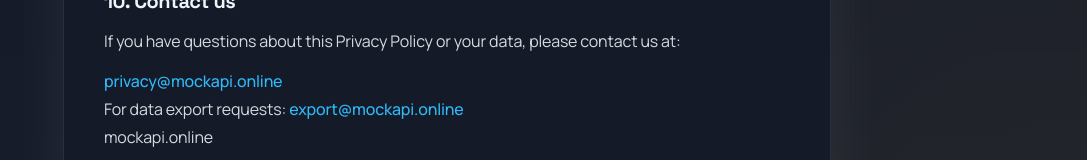
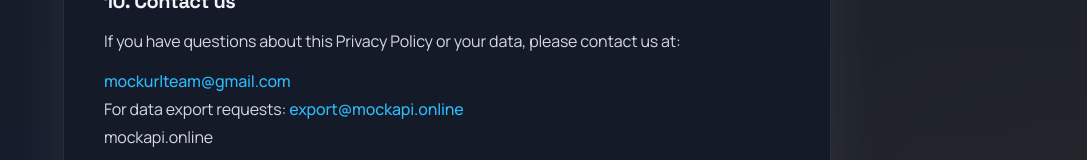
Before and after one commit to AnirudhaGadekar/Mock-API, a React (Vite) app in the folder frontend/: page /privacy in a window 1280 px wide. Shown: the part 2572-2732 px from the top of the page, without its empty margins (193-1280 px from the left). Built offline with nearby package versions, Linux system fonts and the light colour scheme; no server answers.

Commit message:
feat: add google-site-verification meta tag to index.html

```diff
--- a/frontend/index.html
+++ b/frontend/index.html
@@ -3,6 +3,7 @@
   <head>
     <meta charset="UTF-8" />
     <meta name="viewport" content="width=device-width, initial-scale=1.0" />
+    <meta name="google-site-verification" content="googlef4d4195b89d7c2d6.html" />
     <title>MockAPI Console</title>
     <meta name="description" content="Mock-API-style mock endpoint explorer" />
     <!-- Preconnect for fonts if ever added -->
--- a/frontend/src/pages/Privacy.tsx
+++ b/frontend/src/pages/Privacy.tsx
@@ -225,9 +225,9 @@
                 <p className="mt-3">
                   <a
                     className="font-medium text-primary transition-colors hover:text-primary/80 hover:underline"
-                    href="mailto:privacy@mockapi.online"
+                    href="mailto:mockurlteam@gmail.com"
                   >
-                    privacy@mockapi.online
+                    mockurlteam@gmail.com
                   </a>
                   <br />
                   For data export requests:{" "}
--- a/frontend/src/pages/Terms.tsx
+++ b/frontend/src/pages/Terms.tsx
@@ -1,6 +1,6 @@
+import { useTheme } from "@/contexts/ThemeContext";
 import { CalendarDays, Clock3, FileText, Mail, Moon, Search, Sun } from "lucide-react";
 import { useEffect, useState } from "react";
-import { useTheme } from "@/contexts/ThemeContext";
 
 const CONTACT_EMAIL = "mockurlteam@gmail.com";
 
@@ -216,9 +216,9 @@
                   Notifying us immediately at{" "}
                   <a
                     className="font-medium text-primary transition-colors hover:text-primary/80 hover:underline"
-                    href={`mailto:${CONTACT_EMAIL}`}
+                    href="mailto:mockurlteam@gmail.com"
                   >
-                    {CONTACT_EMAIL}
+                    mockurlteam@gmail.com
                   </a>{" "}
                   of any unauthorized use
                 </li>
@@ -381,15 +381,15 @@
 
             <Section id="contact" number="12" title="Contact Us">
               <p>
-                If you have any questions, concerns, or complaints about these Terms or the
-                Service, please reach out. We will try to respond promptly.
+                If you have any questions, concerns, or complaints about these Terms or
+                Service, please reach out. We aim to respond within 2 business days.
               </p>
               <a
-                href={`mailto:${CONTACT_EMAIL}`}
+                href="mailto:mockurlteam@gmail.com"
                 className="mt-2 inline-flex items-center gap-2 rounded-full border border-primary/20 bg-primary/10 px-4 py-2 text-sm font-semibold text-primary transition-colors hover:bg-primary hover:text-primary-foreground"
               >
                 <Mail className="h-4 w-4" />
-                {CONTACT_EMAIL}
+                mockurlteam@gmail.com
               </a>
             </Section>
           </div>
```
